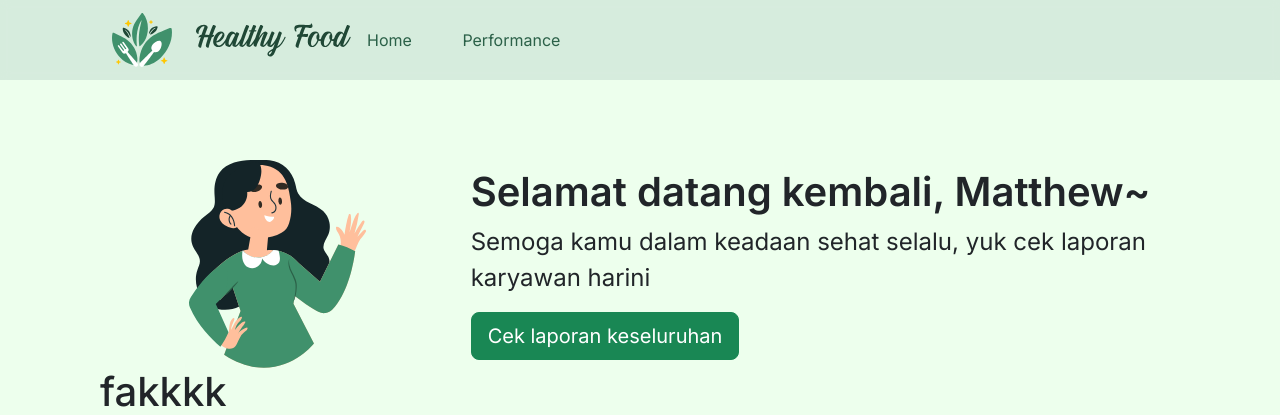
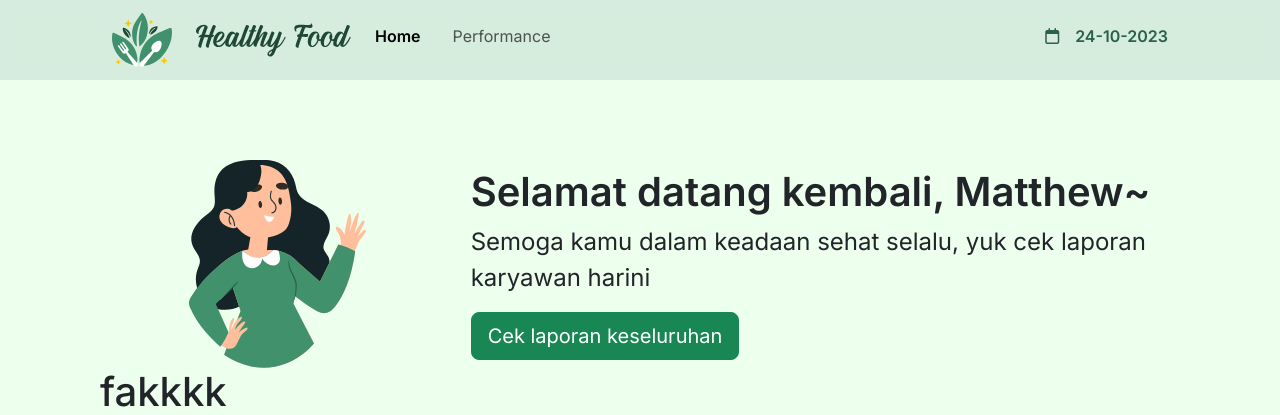
Before and after one commit to Rinkuu253/praktek-web-uts, a PHP site: page / in a window 1280 px wide. Shown: the top 415 px of the page. Run offline with PHP 8.4, Linux system fonts and the light colour scheme; some libraries are stand-ins or nearby versions.

Commit message:
balikin nav lama

```diff
--- a/index.php
+++ b/index.php
@@ -21,7 +21,7 @@
 
 <body>
 
-  <!-- <nav class="navbar navbar-expand-lg bg-body-tertiary sticky-top">
+  <nav class="navbar navbar-expand-lg bg-body-tertiary sticky-top">
     <div class="container-fluid">
 
       <a class="navbar-brand" href="#"><img src="images/logo.svg"><img src="images/logoText.svg"></a>
@@ -42,26 +42,8 @@
         </div>
       </div>
     </div>
-      </nav>   -->
+  </nav>
 
-  <nav class="navbar navbar-expand-lg bg-body-tertiary sticky-top">
-    <div class="container-fluid">
-      <a class="navbar-brand" href="#"><img src="images/logo.svg"><img src="images/logoText.svg"></a>
-      <button class="navbar-toggler" type="button" data-bs-toggle="collapse" data-bs-target="#navbarNavAltMarkup" aria-controls="navbarNavAltMarkup" aria-expanded="false" aria-label="Toggle navigation">
-        <span class="navbar-toggler-icon"></span>
-      </button>
-      <div class="collapse navbar-collapse" id="navbarNavAltMarkup">
-        <div class="row">
-          <div class="col-12 col-lg-6 active">
-            Home
-          </div>
-          <div class="col-12 col-lg-6">
-            Performance
-          </div>
-        </div>
-      </div>
-    </div>
-  </nav>
   <div class="all">
     <div class="welcome">
       <img src="images/mascot.svg" alt="">
```
Lines whose indentation alone changed are shown as unchanged.
